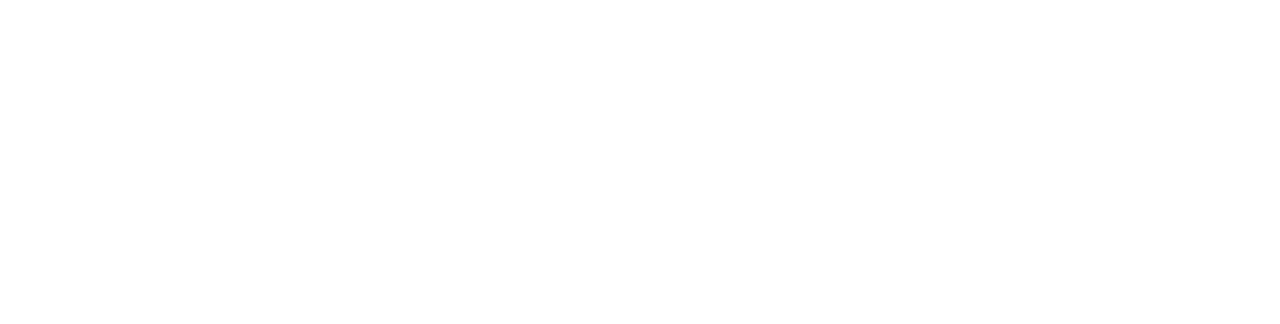
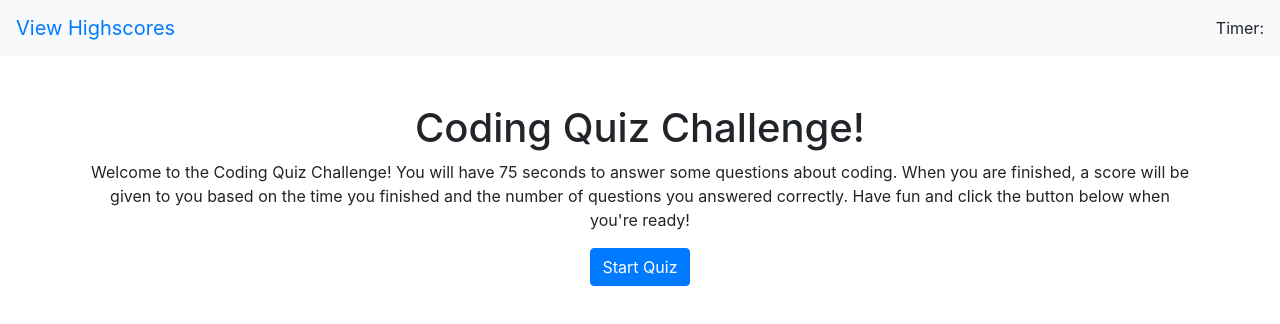
Before and after one commit to alek2535/Code-Quiz, a plain HTML site: page index.html in a window 1280 px wide. Drawn offline with nearby package versions, Linux system fonts and the light colour scheme.

Commit message:
added navbar with button for highscore and span for timer text. using bootcamp so added link in head and js script at bottom of body. created a div container with h1, p text, and start quiz button. added id to button for js purposes. also added comments.

```diff
--- a/index.html
+++ b/index.html
@@ -3,9 +3,28 @@
 <head>
     <meta charset="UTF-8">
     <meta name="viewport" content="width=device-width, initial-scale=1.0">
+    <link rel="stylesheet" href="https://stackpath.bootstrapcdn.com/bootstrap/4.4.1/css/bootstrap.min.css" integrity="sha384-Vkoo8x4CGsO3+Hhxv8T/Q5PaXtkKtu6ug5TOeNV6gBiFeWPGFN9MuhOf23Q9Ifjh" crossorigin="anonymous">
     <title>Code-Quiz</title>
 </head>
 <body>
+    <!-- Navbar with viewscore and timer -->
+    <nav class="navbar navbar-expand-xs navbar-light bg-light">
+    <a class="navbar-brand text-primary" href="#">View Highscores</a>
+    <span class="text-right">
+    Timer:
+    </span>
+    </nav>
+    <!-- Div container with start button -->
+    <div class="container text-center mt-5">
+        <h1>Coding Quiz Challenge!</h1>
+        <p>Welcome to the Coding Quiz Challenge! You will have 75 seconds to answer some questions about coding. When you are finished, a score will be given to you based on the time you finished and the number of questions you answered correctly. Have fun and click the button below when you're ready!</p>
+        <button type="button" class="btn btn-primary" id="start-button">Start Quiz</button>
+    </div>
 
+
+    <!-- Bootcamp JS -->
+    <script src="https://code.jquery.com/jquery-3.4.1.slim.min.js" integrity="sha384-J6qa4849blE2+poT4WnyKhv5vZF5SrPo0iEjwBvKU7imGFAV0wwj1yYfoRSJoZ+n" crossorigin="anonymous"></script>
+    <script src="https://cdn.jsdelivr.net/npm/popper.js@1.16.0/dist/umd/popper.min.js" integrity="sha384-Q6E9RHvbIyZFJoft+2mJbHaEWldlvI9IOYy5n3zV9zzTtmI3UksdQRVvoxMfooAo" crossorigin="anonymous"></script>
+    <script src="https://stackpath.bootstrapcdn.com/bootstrap/4.4.1/js/bootstrap.min.js" integrity="sha384-wfSDF2E50Y2D1uUdj0O3uMBJnjuUD4Ih7YwaYd1iqfktj0Uod8GCExl3Og8ifwB6" crossorigin="anonymous"></script>
 </body>
 </html>
```
